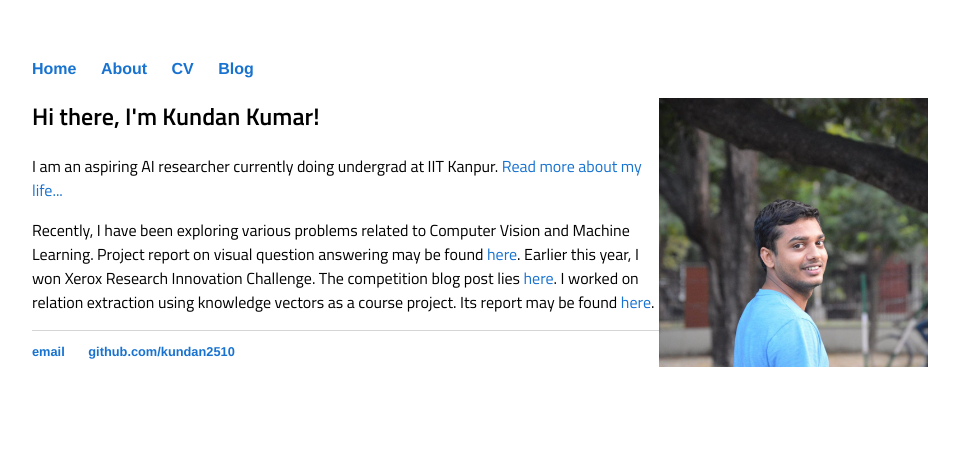
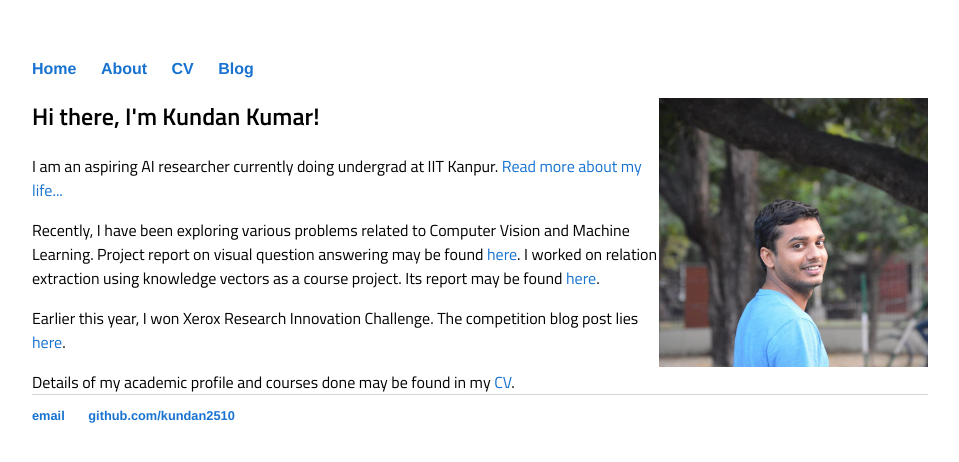
Before and after one commit to kundan2510/kundan2510.github.io, a Jekyll site: the page built from index.html, in a window 1280 px wide. Shown: the top 462 px of the page, without its empty margins (160-1119 px from the left). Built offline with Jekyll 4.4.1, drawn with Linux system fonts in a browser that asks for light colours.

Commit message:
Update index.html

```diff
--- a/index.html
+++ b/index.html
@@ -5,6 +5,14 @@
 <div class="blurb">
 	<!--img style="float: right;" src="/images/mypic.jpg" width="30%"></img-->
 	<h2>Hi there, I'm Kundan Kumar!</h2>
-	<p>I am an aspiring AI researcher currently doing undergrad at IIT Kanpur. <a href="/about.html">Read more about my life...</a></p>
-	<p>Recently, I have been exploring various problems related to Computer Vision and Machine Learning. Project report on visual question answering may be found <a href="">here</a>. Earlier this year, I won Xerox Research Innovation Challenge. The competition blog post lies <a href="">here</a>. I worked on relation extraction using knowledge vectors as a course project. Its report may be found <a href="">here</a>.</p>
+	<p>I am an aspiring AI researcher currently doing undergrad at IIT Kanpur.
+	<a href="/about.html">Read more about my life...</a></p>
+	<p>Recently, I have been exploring various problems related to Computer Vision and Machine Learning.
+	Project report on visual question answering may be found <a href="">here</a>. I worked on relation extraction
+	using knowledge vectors as a course project. Its report may be found <a href="">here</a>.</p>
+
+	<p>Earlier this year, I won Xerox
+	Research Innovation Challenge. The competition blog post lies <a href="">here</a>.</p>
+
+	Details of my academic profile and courses done may be found in my <a href="/cv.pdf">CV</a>.
 </div><!-- /.blurb -->
```
